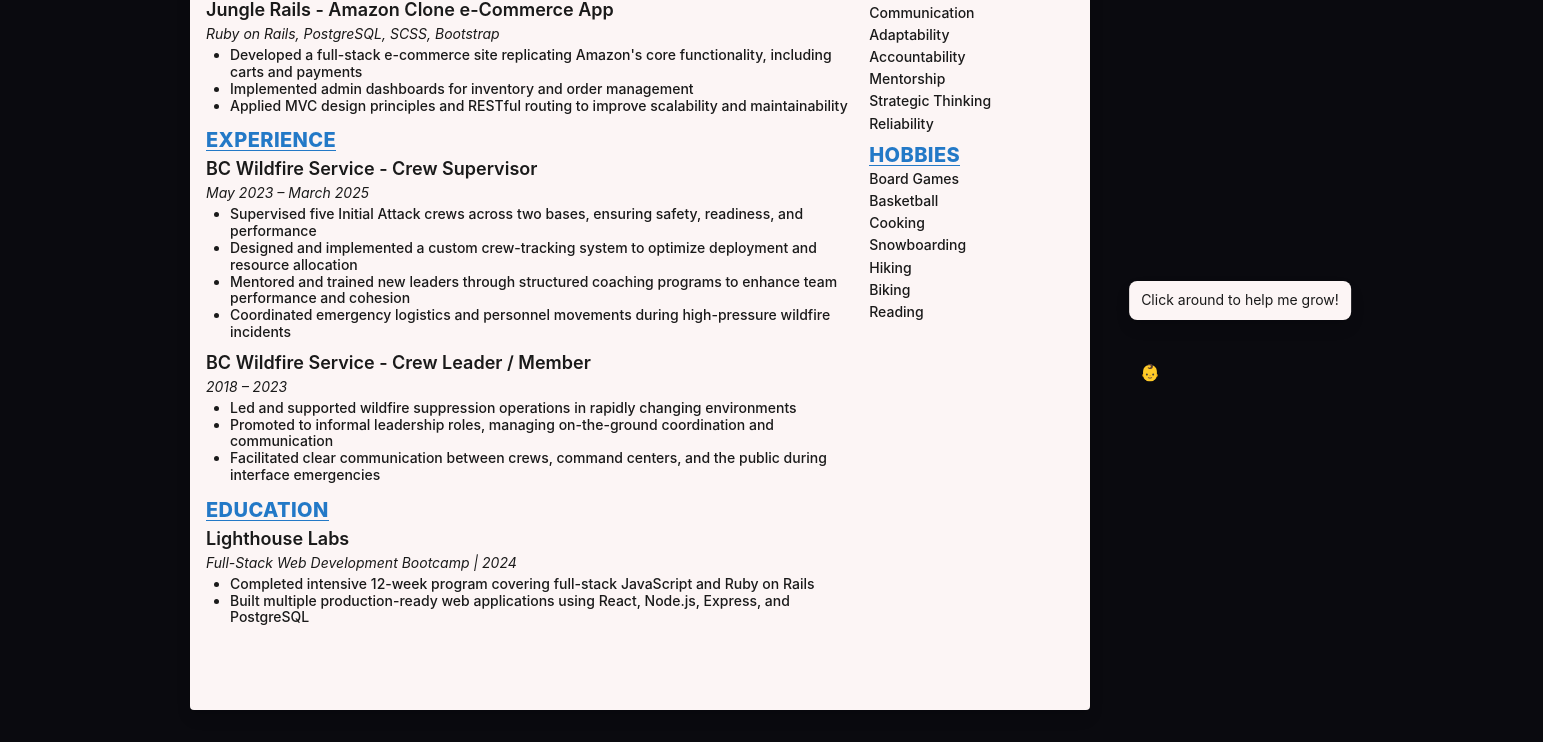
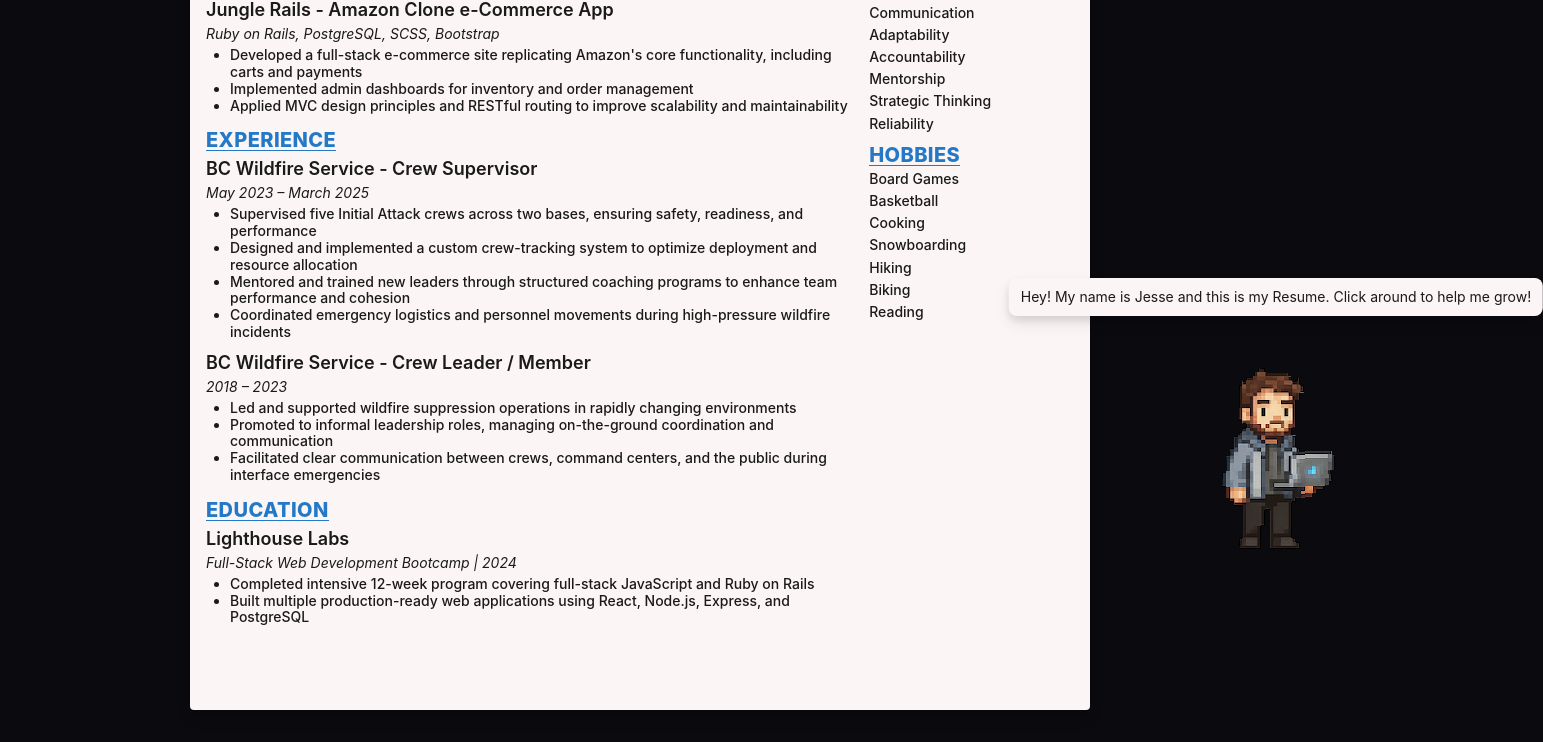
Before and after one commit to Jesse-D-Miller/webDevResume, a React (Vite) app: page / in a window 1280 px wide. Shown: the part 595-1337 px from the top of the page, 1543 px wide, since content can reach past the window. Built offline with nearby package versions, Linux system fonts and the light colour scheme.

Commit message:
level 1 pixel hero is now on the page. this was really hard to get working, but i think its all functional now

```diff
--- a/src/App.css
+++ b/src/App.css
@@ -211,11 +211,20 @@
   right: -250px;
 }
 
+.pixel-hero {
+  position: relative;
+  display: flex;
+  flex-direction: column;
+  align-items: center;
+}
+
 .hero-sprite {
-  width: 200px;
-  height: 200px;
-  image-rendering: pixelated;
-  animation: float 3s ease-in-out infinite;
+  font-size: 80px;
+  transition: transform var(--transition-base), filter var(--transition-base);
+}
+
+.hero-sprite:active {
+  transform: scale(1.1);
 }
 
 .hero-speech-bubble {
--- a/src/components/PixelHero.jsx
+++ b/src/components/PixelHero.jsx
@@ -1,20 +1,66 @@
+import { useState, useEffect } from "react";
+import spriteLevel1 from "../assets/pixelHeroLevel1.png";
+
 function PixelHero({ level }) {
-  // Hero data for different growth stages (levels)
-  const heroData ={
-    0: { emoji: "👶", hint: "Click around to help me grow!" },
-    1: { emoji: "💻", hint: "Check out my projects!" },
-    2: { emoji: "🎧", hint: "Explore my GitHub!" },
-    3: { emoji: "🚀", hint: "Almost there..." },
-    4: { emoji: "🧙‍♂️", hint: "Ready to see what's behind?" }
+  const [frameIndex, setFrameIndex] = useState(0);
+
+  // Animate sprite frames (600ms per frame)
+  useEffect(() => {
+    const interval = setInterval(() => {
+      setFrameIndex((prevIndex) => (prevIndex + 1) % 3); // 3 frames per level
+    }, 600);
+    return () => clearInterval(interval);
+  }, []);
+
+  const hints = {
+    1: "Hey! My name is Jesse and this is my Resume. Click around to help me grow!",
+    2: "Explore my experience!",
+    3: "Check out my skills!",
+    4: "Almost at max power!",
+    5: "Ready to see my secrets?"
   };
 
-  // fallback incase level if out of bounds or unset
-  const currentHero = heroData[level] || heroData[0];
+  const spriteSize = { width: 128, height: 203 };
+  const frameOffsets = [0, -128, -256]; // X offsets for each frame
+
+  // Spritesheet mapping for levels 1-5
+  const spritesheets = {
+    1: spriteLevel1
+  };
+
+  // If we have a spritesheet for this level, render it
+  if (spritesheets[level]) {
+    return (
+      <div className="pixel-hero">
+        <div
+          className="hero-sprite"
+          style={{
+            backgroundImage: `url(${spritesheets[level]})`,
+            backgroundPosition: `${frameOffsets[frameIndex]}px 0`,
+            backgroundRepeat: "no-repeat",
+            backgroundSize: `${spriteSize.width * 3}px ${spriteSize.height}px`,
+            width: `${spriteSize.width}px`,
+            height: `${spriteSize.height}px`,
+          }}
+        />
+        <div className="hero-speech-bubble">{hints[level] || "Welcome!"}</div>
+      </div>
+    );
+  }
+
+  // Fallback for levels without sprites yet
+  const fallbackData = {
+    1: "💻",
+    2: "🎧",
+    3: "🚀",
+    4: "⭐",
+    5: "🧙‍♂️"
+  };
 
   return (
     <div className="pixel-hero">
-      <div className="hero-sprite">{currentHero.emoji}</div>
-      <div className="hero-speech-bubble">{currentHero.hint}</div>
+      <div className="hero-sprite">{fallbackData[level] || "💻"}</div>
+      <div className="hero-speech-bubble">{hints[level] || "Welcome!"}</div>
     </div>
   );
 }
--- a/src/components/Sheet.jsx
+++ b/src/components/Sheet.jsx
@@ -5,15 +5,15 @@ import PixelHero from "./PixelHero";
 function Sheet() {
   const [isFlipped, setIsFlipped] = useState(false); //tracks which side of the resume is shown
   const [interactionCount, setInteractionCount] = useState(0); //tracks number of interactions
-  const [heroLevel, setHeroLevel] = useState(0); //tracks hero level based on interactions
+  const [heroLevel, setHeroLevel] = useState(1); //tracks hero level based on interactions
 
   useEffect(() => {
     // Update hero level based on interaction count
-    if (interactionCount >= 20) setHeroLevel(4);
-    else if (interactionCount >= 15 ) setHeroLevel(3);
-    else if (interactionCount >= 10) setHeroLevel(2);
-    else if (interactionCount >= 5) setHeroLevel(1);
-    else setHeroLevel(0);
+    if (interactionCount >= 20) setHeroLevel(5);
+    else if (interactionCount >= 15 ) setHeroLevel(4);
+    else if (interactionCount >= 10) setHeroLevel(3);
+    else if (interactionCount >= 5) setHeroLevel(2);
+    else setHeroLevel(1);
   }, [interactionCount]);
 
   useEffect(() => {
@@ -21,7 +21,7 @@ function Sheet() {
     const handleKeyDown = (event) => {
       if (event.code === "Space") {
         event.preventDefault();
-        if (heroLevel === 4){
+        if (heroLevel === 5){
           setIsFlipped((prev) => !prev);
         } else {
           return;
@@ -56,7 +56,7 @@ function Sheet() {
           Back: Secret Map Stats Here
         </div>
       </div>
-      {heroLevel === 4 && <button className="flip-hint" onClick={() => setIsFlipped(!isFlipped)}>{isFlipped ? "Show Resume" : "Show Secrets"}</button>}
+      {heroLevel === 5 && <button className="flip-hint" onClick={() => setIsFlipped(!isFlipped)}>{isFlipped ? "Show Resume" : "Show Secrets"}</button>}
       <div className="hero-wrapper">
       <PixelHero level={heroLevel} />
       </div>
```
Also changed, not shown: src/assets/pixelHeroLevel1.png (added).
